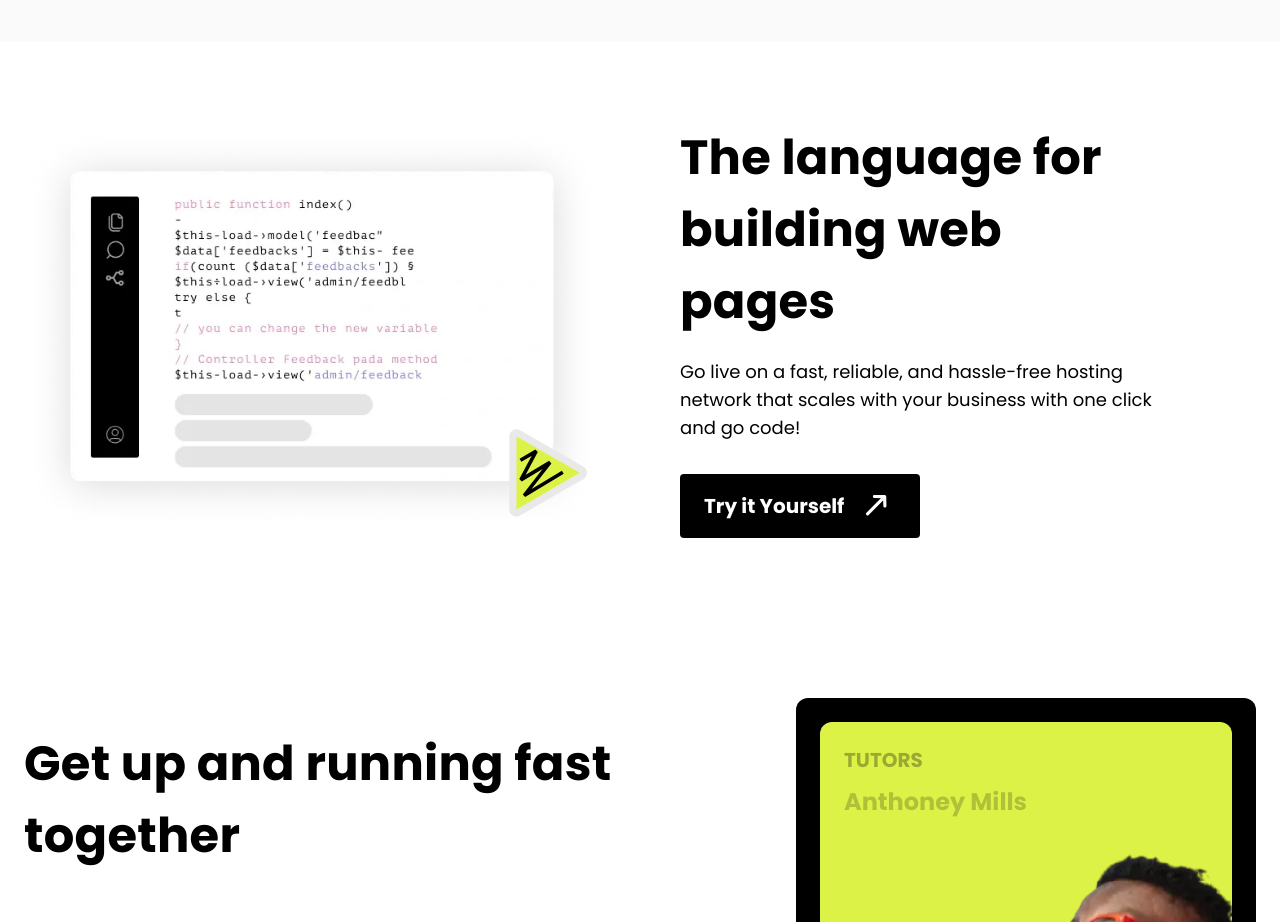
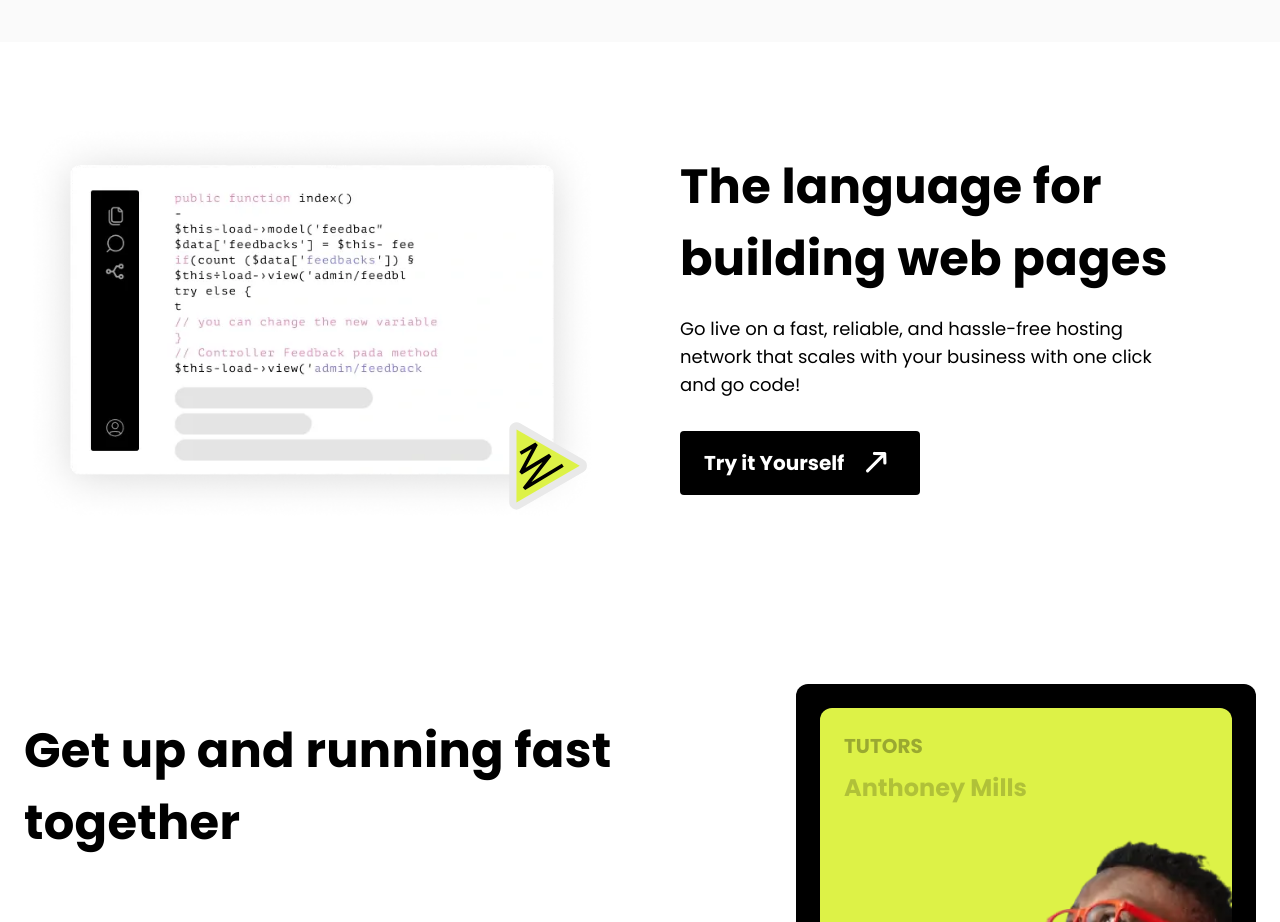
Before and after one commit to pujiragil/Mecode, a React (Vite) app: page / in a window 1280 px wide. Shown: the part 1380-2302 px from the top of the page. Built offline with nearby package versions, Linux system fonts and the light colour scheme.

Commit message:
created animation for cardHeading

```diff
--- a/src/components/Card/CardElements.jsx
+++ b/src/components/Card/CardElements.jsx
@@ -3,12 +3,21 @@ import { useRef } from "react";
 import { Heading, Paragraph } from "../GlobalElements";
 
 const CardPrimaryContent = () => {
+  const headingRef = useRef(null);
+  const isHeadingInView = useInView(headingRef, { amount: 0.5, once: true });
+
   return (
     <div className="space-y-8 lg:order-2">
       <div className="space-y-5">
         <Heading
+          ref={headingRef}
           type="h2"
-          widths={["w-full", "sm:w-4/5"]}
+          animate={`${
+            isHeadingInView
+              ? "translate-x-0 opacity-100"
+              : "translate-x-40 opacity-0"
+          } transition-all duration-700 ease-in-out delay-300`}
+          widths={["w-full", "sm:w-4/5", "lg:w-full"]}
           text="The language for building web pages"
         />
         <Paragraph
@@ -86,7 +95,7 @@ const CardSecondaryContent = ({ children }) => {
           isInView
             ? "translate-y-0 opacity-100"
             : "translate-y-[100px] opacity-0"
-        } transition-all delay-200 duration-500 ease-in-out`}
+        } transition-all delay-200 delay-300 duration-700 ease-in-out`}
       >
         <Heading
           type="h2"
```
